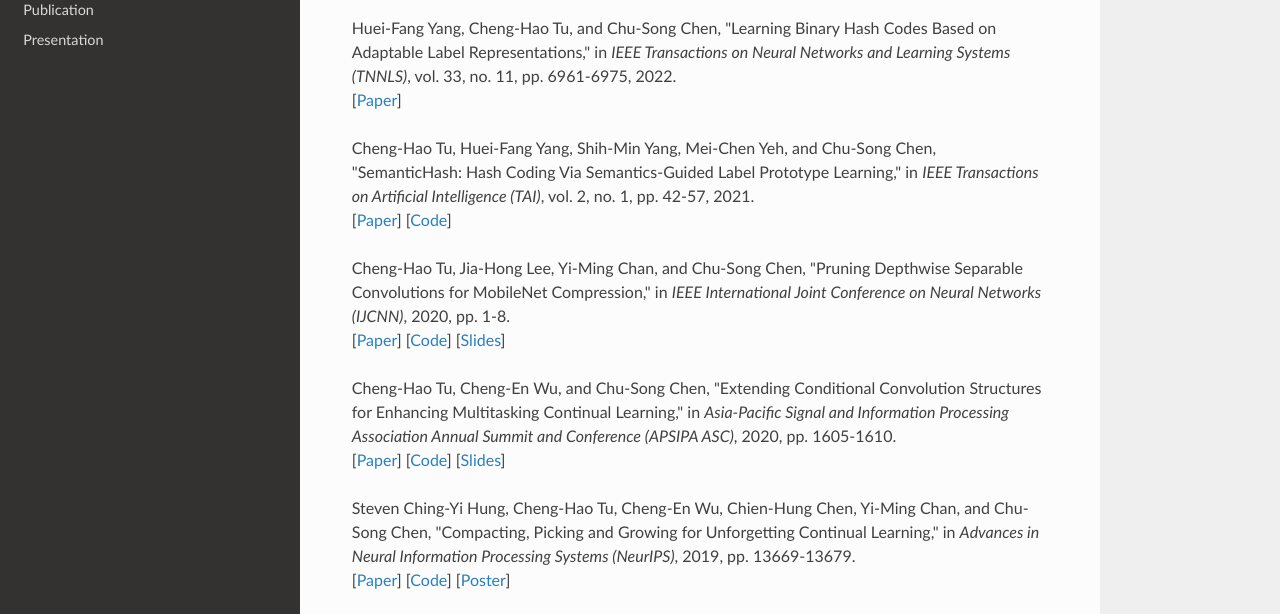
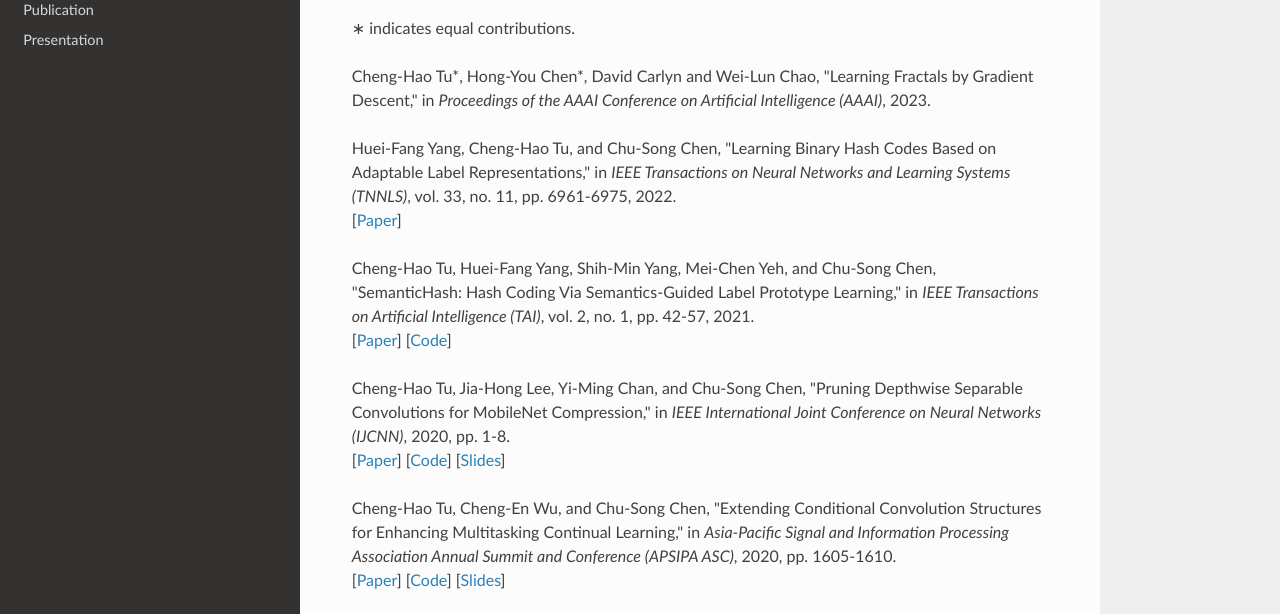
Before and after one commit to andytu28/andytu28.github.io, a plain HTML site: page publication/index.html in a window 1280 px wide. Shown: the part 139-753 px from the top of the page. Drawn offline with nearby package versions, Linux system fonts and the light colour scheme; files whose address does not match are found by name.

Commit message:
update CV and publication

```diff
--- a/publication/index.html
+++ b/publication/index.html
@@ -101,6 +101,10 @@
 
 <h2>Publication</h2>
 
+<p>∗ indicates equal contributions.</br>
+
+<p>Cheng-Hao Tu*, Hong-You Chen*, David Carlyn and Wei-Lun Chao, "Learning Fractals by Gradient Descent," in <em>Proceedings of the AAAI Conference on Artificial Intelligence (AAAI)</em>, 2023. </br>
+
 <p>Huei-Fang Yang, Cheng-Hao Tu, and Chu-Song Chen, "Learning Binary Hash Codes Based on Adaptable Label Representations," in <em>IEEE Transactions on Neural Networks and Learning Systems (TNNLS)</em>, vol. 33, no. 11, pp. 6961-6975, 2022. </br>
 [<a href="https://ieeexplore.ieee.org/document/9492278">Paper</a>]
 </p>
```
Also changed, not shown: 1 other file.
